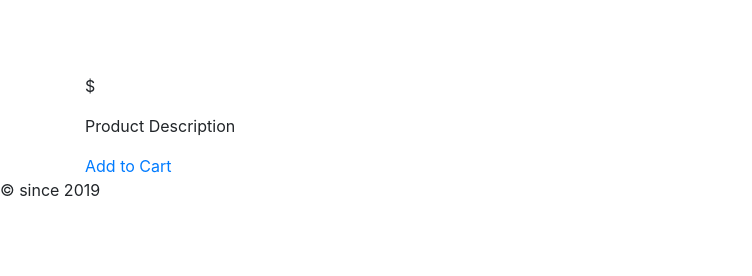
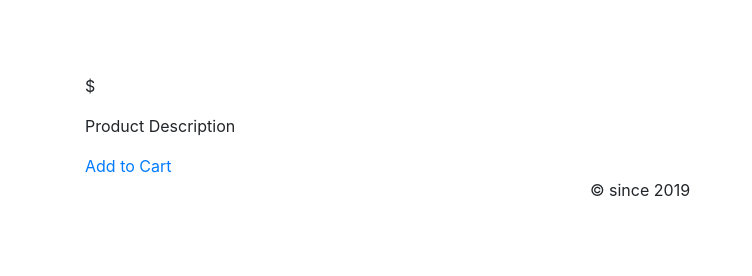
Before and after one commit to HyungtaeMoon/cart_shopping, a Django app: template app/shop/templates/shop/product-detail.html in a window 1280 px wide. Shown: the part 378-654 px from the top of the page, without its empty margins (0-752 px from the left). Run offline with Django 3.2, Linux system fonts and the light colour scheme; the template is opened without the code that fills it, so the values that code supplies are empty; some libraries are stand-ins or nearby versions.

Commit message:
[ADD] google font 적용 및 custom.css 에서 body, my_footer custom.css 적용

```diff
--- a/app/shop/templates/base.html
+++ b/app/shop/templates/base.html
@@ -5,6 +5,7 @@
 <meta charset="utf-8">
 <meta name="viewport" content="width=device-width, initial-scale=1, shrink-to-fit=no">
 <meta name="description" content="{% block metadescription %}{% endblock %}">
+<link href="https://fonts.googleapis.com/css?family=Roboto" rel="stylesheet">
 <link rel="stylesheet" href="{% static 'css/custom.css' %}">
 <link rel="stylesheet" href="{% static 'css/bootstrap.min.css' %}">
 <title>{% block title %}{% endblock %}</title>
--- a/app/shop/templates/footer.html
+++ b/app/shop/templates/footer.html
@@ -1,3 +1,3 @@
-<div>
-    <p>&copy; since 2019</p>
+<div class="footer navbar-fixed-bottom my_footer">
+    <p class="text-center">&copy; since 2019</p>
 </div>
```
